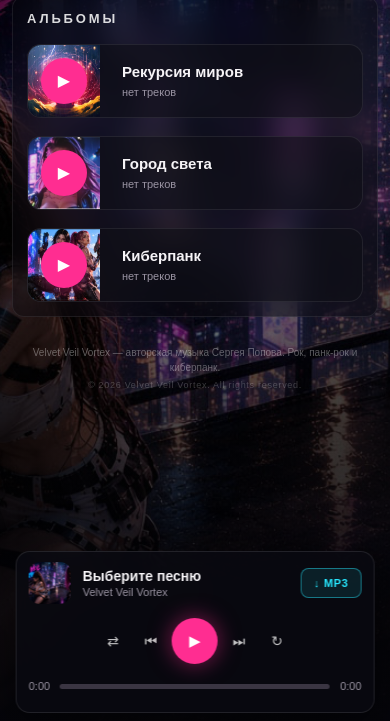
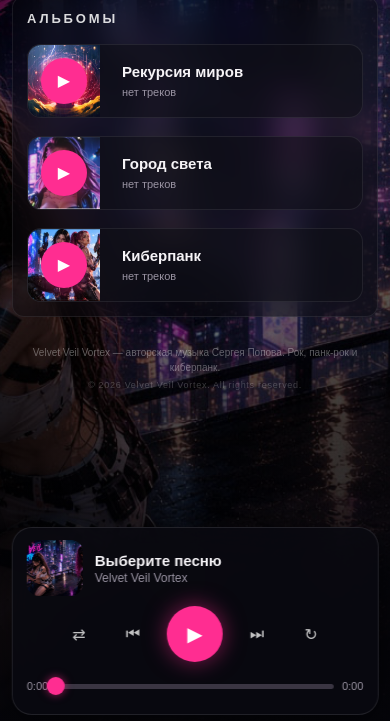
Before and after one commit to mortify3-debug/velvet-veil-vortex, a plain HTML site: page index.html in a window 390 px wide. Both pictures are taken after a click on the button "Слушать". Shown: the part 123-844 px from the top of the page. Drawn offline with Linux system fonts and the light colour scheme.

Commit message:
Add files via upload

```diff
--- a/app.js
+++ b/app.js
@@ -211,13 +211,35 @@ function openAlbum(ai, autoplayFirst = false) {
   renderTracks();
   if (autoplayFirst && tracks.length) load(0, true);
 
-  /* Scroll album view to top of the screen */
-  if (musicSection) smoothGoTo(musicSection);
+  /* Desktop/mobile: pin second cover to top, album panel at the top of it */
+  pinAlbumToTop();
+}
+
+function pinAlbumToTop() {
   const stage = document.querySelector('.music-stage');
-  if (stage) {
-    stage.scrollTop = 0;
-    requestAnimationFrame(() => { stage.scrollTop = 0; });
-  }
+  const panel = document.querySelector('.music-panel') || trackPanel;
+
+  const run = () => {
+    if (musicSection && snapMain) {
+      /* hard-align second cover to the top of the viewport */
+      snapMain.scrollTop = musicSection.offsetTop;
+      musicSection.scrollIntoView({ behavior: 'smooth', block: 'start' });
+    }
+    if (stage) {
+      stage.scrollTop = 0;
+    }
+    /* ensure banner / track list starts at the top of the stage */
+    if (panel && stage) {
+      const topPad = 8;
+      const y = Math.max(0, panel.offsetTop - topPad);
+      stage.scrollTo({ top: y, behavior: 'smooth' });
+    }
+  };
+
+  run();
+  requestAnimationFrame(run);
+  setTimeout(run, 120);
+  setTimeout(run, 380);
 }
 
 function renderTracks() {
--- a/index.html
+++ b/index.html
@@ -9,6 +9,10 @@
     content="Velvet Veil Vortex — авторский музыкальный проект Сергея Попова. Рок, панк-рок и киберпанк. Слушать онлайн и скачать MP3.">
   <meta name="author" content="Сергей Попов">
   <meta name="robots" content="index, follow">
+  <link rel="icon" href="./assets/favicon.png" type="image/png">
+  <link rel="icon" href="./assets/favicon-32.png" type="image/png" sizes="32x32">
+  <link rel="icon" href="./assets/favicon-16.png" type="image/png" sizes="16x16">
+  <link rel="apple-touch-icon" href="./assets/favicon-180.png">
   <link rel="stylesheet" href="./style.css">
 </head>
 <body>
@@ -18,7 +22,7 @@
       <a href="#music" class="nav-link" data-nav="music">MUSIC</a>
     </nav>
     <div class="nav-social">
-      <a href="#" class="social" aria-label="YouTube" title="YouTube">▶</a>
+      <a href="https://www.youtube.com/@VelvetVeilVortex" class="social" aria-label="YouTube" title="YouTube" target="_blank" rel="noopener noreferrer">▶</a>
       <a href="#" class="social" aria-label="Spotify" title="Spotify">♪</a>
       <a href="#" class="social" aria-label="X" title="X">𝕏</a>
       <a href="#" class="social" aria-label="Instagram" title="Instagram">📷</a>
--- a/style.css
+++ b/style.css
@@ -1048,36 +1048,95 @@ audio { display: none; }
   }
 
   .site-footer {
-    padding: 12px 0 160px;
+    padding: 12px 0 28vh;
   }
 
+  /* Mobile player: larger, more square, ≤25% of screen height */
   .player {
-    width: 92%;
+    width: min(94%, 420px);
     max-width: none;
-    bottom: 8px;
-    padding: 10px 12px 12px;
-    border-radius: 14px;
-    gap: 8px;
+    max-height: 25dvh;
+    max-height: 25vh;
+    bottom: max(6px, env(safe-area-inset-bottom));
+    left: 50%;
+    transform: translateX(-50%);
+    padding: 12px 14px 14px;
+    border-radius: 20px;
+    gap: 10px;
+    overflow: hidden;
   }
 
   .player-top {
-    flex-wrap: wrap;
+    flex-direction: column;
+    align-items: stretch;
+    gap: 10px;
+  }
+
+  .player-left {
+    width: 100%;
+    justify-content: flex-start;
+  }
+
+  .player-art img {
+    width: 56px;
+    height: 56px;
+    border-radius: 12px;
+  }
+
+  .player-title {
+    font-size: 15px;
+  }
+
+  .player-artist {
+    font-size: 12px;
   }
 
   .player-controls {
-    order: 3;
+    order: 0;
     width: 100%;
     justify-content: center;
-    margin-top: 2px;
+    gap: 14px;
+    margin-top: 0;
+  }
+
+  .play-btn {
+    width: 56px;
+    height: 56px;
+    font-size: 20px;
+  }
+
+  .ctrl-btn {
+    width: 40px;
+    height: 40px;
+    font-size: 16px;
+  }
+
+  .player-right {
+    display: none;
   }
 
   .volume-row {
     display: none;
   }
 
-  .player-art img {
-    width: 42px;
-    height: 42px;
+  .player-progress {
+    gap: 8px;
+  }
+
+  .player-progress span {
+    font-size: 11px;
+  }
+
+  .seek-bar {
+    height: 28px;
+  }
+
+  .seek-thumb {
+    opacity: 1;
+    width: 18px;
+    height: 18px;
+    margin-left: -9px;
+    margin-top: -9px;
   }
 
   .album-card-info h3 {
```
